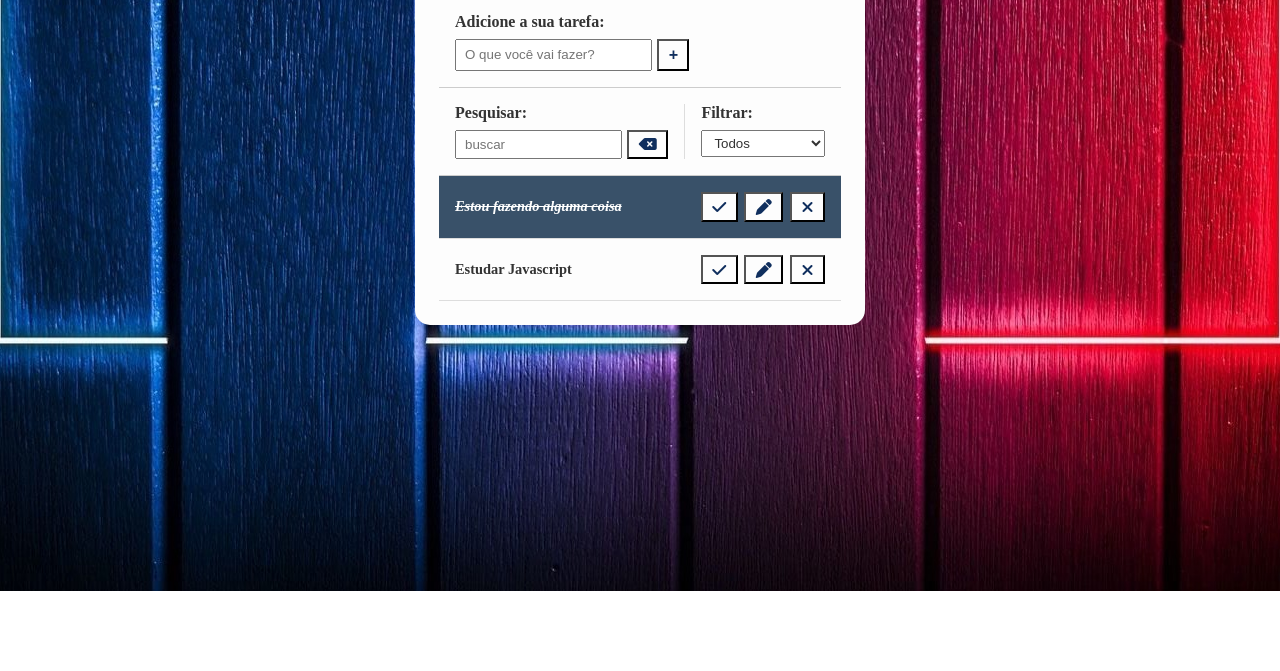
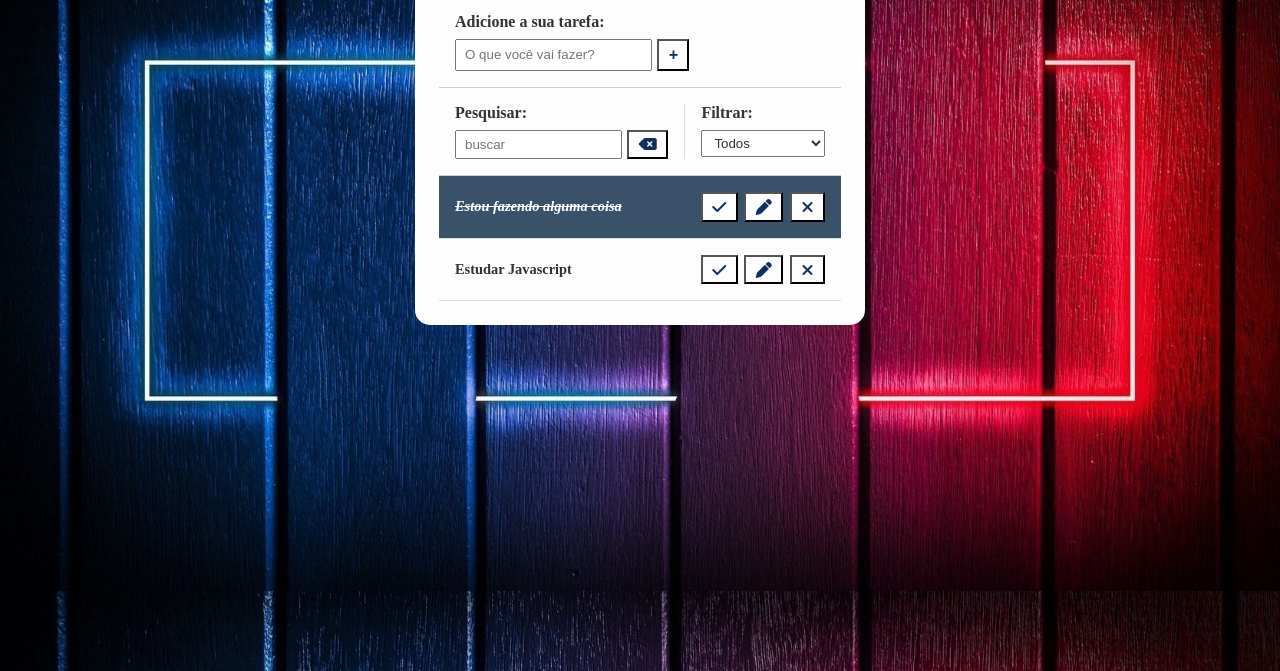
Before and after one commit to williamnani/ListDay, a plain HTML site: page index.html in a window 1280 px wide. Shown: the part 129-800 px from the top of the page. Drawn offline with Linux system fonts and the light colour scheme.

Commit message:
ajust img

```diff
--- a/style.css
+++ b/style.css
@@ -9,8 +9,7 @@
 
 body {
   background-image: url(./assets/pxfuel\ \(1\).jpg);
-  background-position: center;
-  background-repeat: no-repeat;
+ background-size: cover;
 }
 
 button {
```
